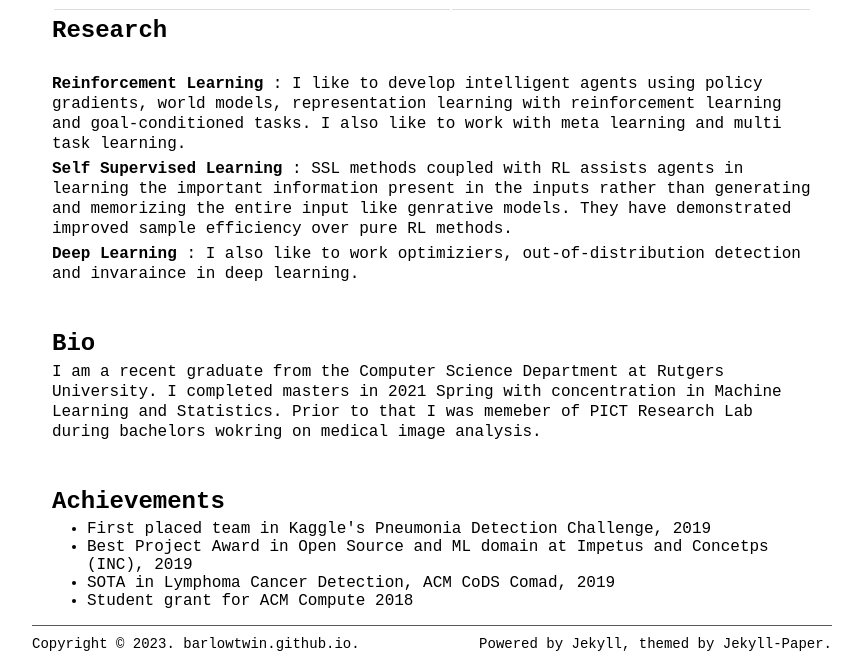
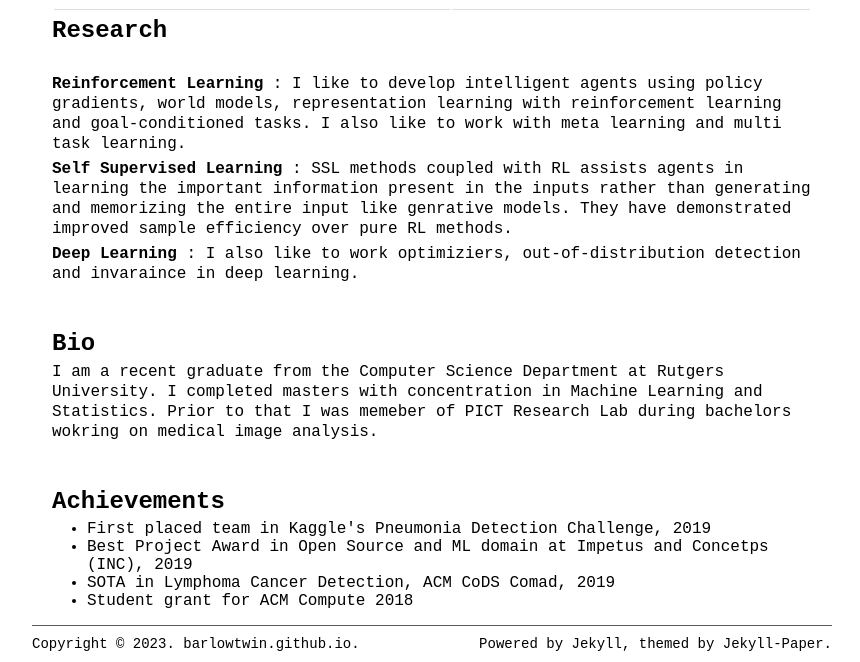
Before and after one commit to barlowtwin/sarang7m.github.io, a Jekyll site: the page built from pages/about.md, in a window 1280 px wide, cut to the strip 406-1068 px from the top of the page. Shown: the whole strip, without its empty margins (208-1068 px from the left). Built offline with Jekyll 4.4.1, drawn with Linux system fonts in a browser that asks for light colours.

Commit message:
Update about.md

```diff
--- a/pages/about.md
+++ b/pages/about.md
@@ -37,7 +37,7 @@ Computer Science Department
 
  <h1> Bio </h1>
 
- <p>I am a recent graduate from the Computer Science Department at Rutgers University. I completed masters in 2021 Spring with concentration in Machine Learning and Statistics. Prior to that I was memeber of PICT Research Lab during bachelors wokring on medical image analysis.</p>
+ <p>I am a recent graduate from the Computer Science Department at Rutgers University. I completed masters with concentration in Machine Learning and Statistics. Prior to that I was memeber of PICT Research Lab during bachelors wokring on medical image analysis.</p>
 
   <br>
    <br>
```
